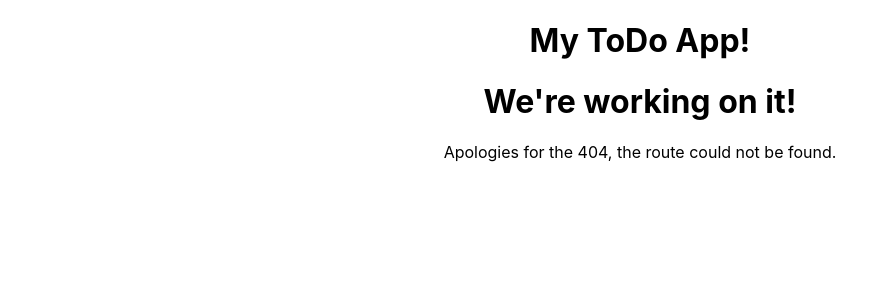
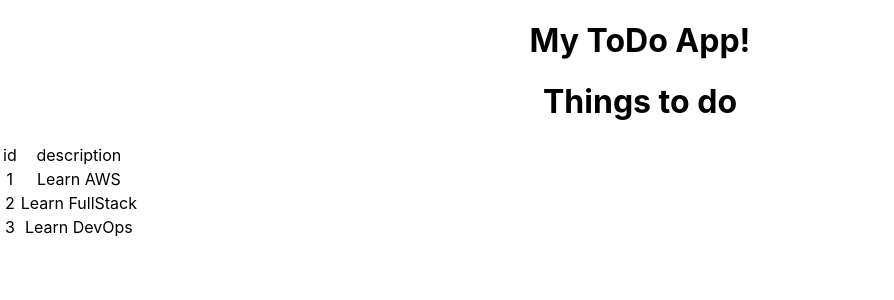
Before and after one commit to jacmba/react-todo-app, a React (Create React App) app: page /todos in a window 1280 px wide. Before the commit this address had no page. Shown: the top 300 px of the page, without its empty margins (0-894 px from the left). Built offline with nearby package versions, Linux system fonts and the light colour scheme.

Commit message:
:construction: ToDo list

```diff
--- a/src/components/todo/TodoApp.jsx
+++ b/src/components/todo/TodoApp.jsx
@@ -4,6 +4,7 @@ import LoginComponent from "./login/LoginComponent"
 import WelcomeComponent from './welcome/WelcomeComponent'
 import ErrorComponent from './error/ErrorComponent'
 import LogoutComponent from './logout/LogoutComponent'
+import TodoListComponent from './TodoListComponent'
 
 const TodoApp = () => {
 
@@ -17,6 +18,7 @@ const TodoApp = () => {
           <Route path='/login' element={<LoginComponent />}></Route>
           <Route path='/welcome' element={<WelcomeComponent />}></Route>
           <Route path='*' element={<ErrorComponent />}></Route>
+          <Route path='/todos' element={<TodoListComponent />}></Route>
         </Routes>
       </BrowserRouter>
     </div>
--- /dev/null
+++ b/src/components/todo/TodoListComponent.jsx
@@ -0,0 +1,36 @@
+const TodoListComponent = () => {
+
+  const todos = [
+    {id: 1, description: 'Learn AWS'},
+    {id: 2, description: 'Learn FullStack'},
+    {id: 3, description: 'Learn DevOps'},
+  ]
+
+  return (
+    <div className="TodoListComponent">
+      <h1>Things to do</h1>
+      <div>
+        <table>
+          <thead>
+            <tr>
+              <td>id</td>
+              <td>description</td>
+            </tr>
+          </thead>
+          <tbody>
+            {
+              todos.map(todo => (
+                <tr key="{todo.id}">
+                  <td>{todo.id}</td>
+                  <td>{todo.description}</td>
+                </tr>
+              ))
+            }
+          </tbody>
+        </table>
+      </div>
+    </div>
+  )
+}
+
+export default TodoListComponent
```
